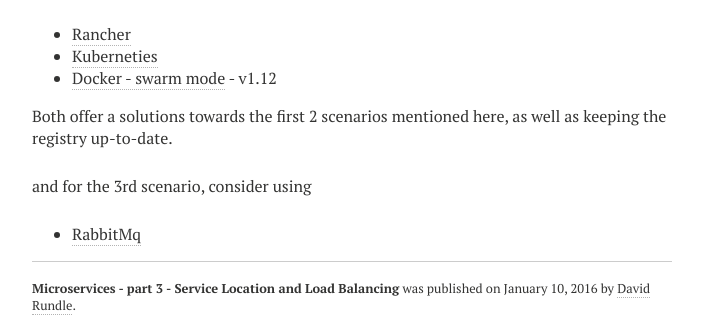
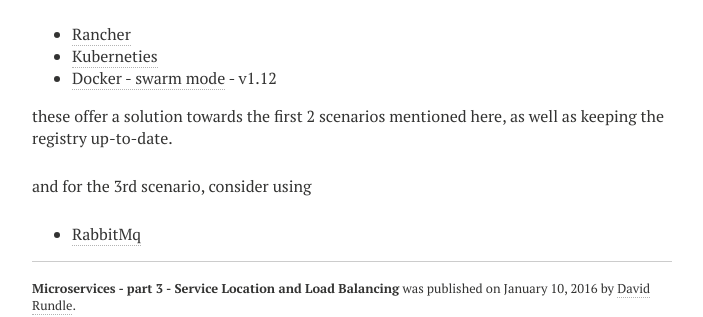
Before and after one commit to dbones/dbones.github.io, a Jekyll site: the page built from _posts/2016-01-10-service-discovery.md, in a window 1280 px wide and 900 px high, scrolled down 2996 px. Shown: the part 270-587 px from the top of the window, without its empty margins (288-991 px from the left). Built offline with Jekyll 4.4.1, drawn with Linux system fonts in a browser that asks for light colours; nearby versions of some CDN libraries.

Commit message:
no message

```diff
--- a/_posts/2016-01-10-service-discovery.md
+++ b/_posts/2016-01-10-service-discovery.md
@@ -91,7 +91,7 @@ Given the side note it may be worth investing in a mange solution such as:
 - [Kuberneties](http://kubernetes.io/)
 - [Docker - swarm mode](https://blog.docker.com/2016/06/docker-1-12-built-in-orchestration/) - v1.12
 
-Both offer a solutions towards the first 2 scenarios mentioned here, as well as keeping the registry up-to-date.
+these offer a solution towards the first 2 scenarios mentioned here, as well as keeping the registry up-to-date.
 
 and for the 3rd scenario, consider using
 
```
